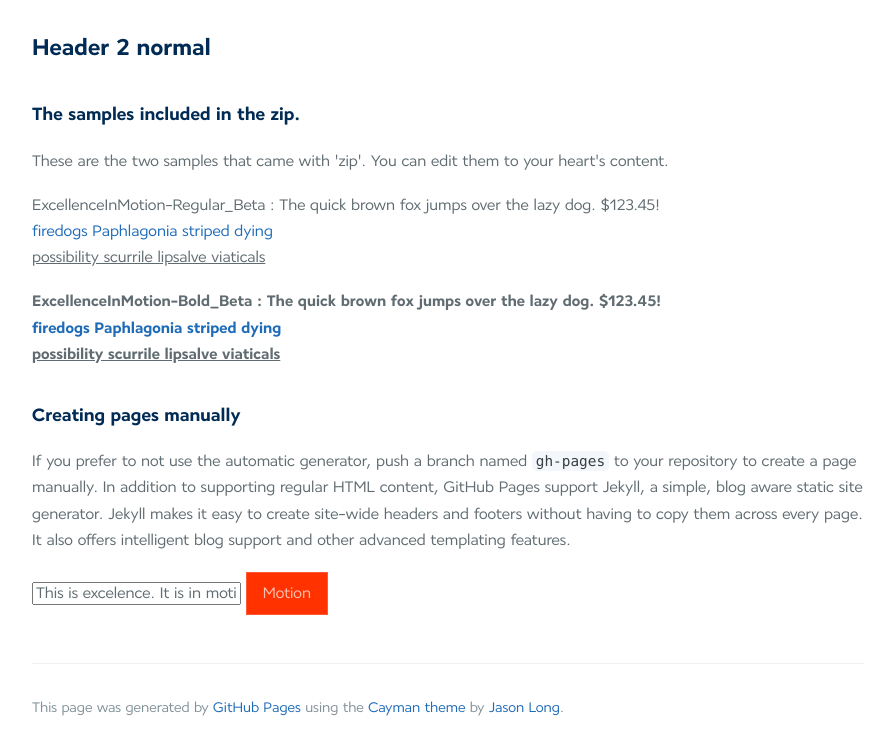
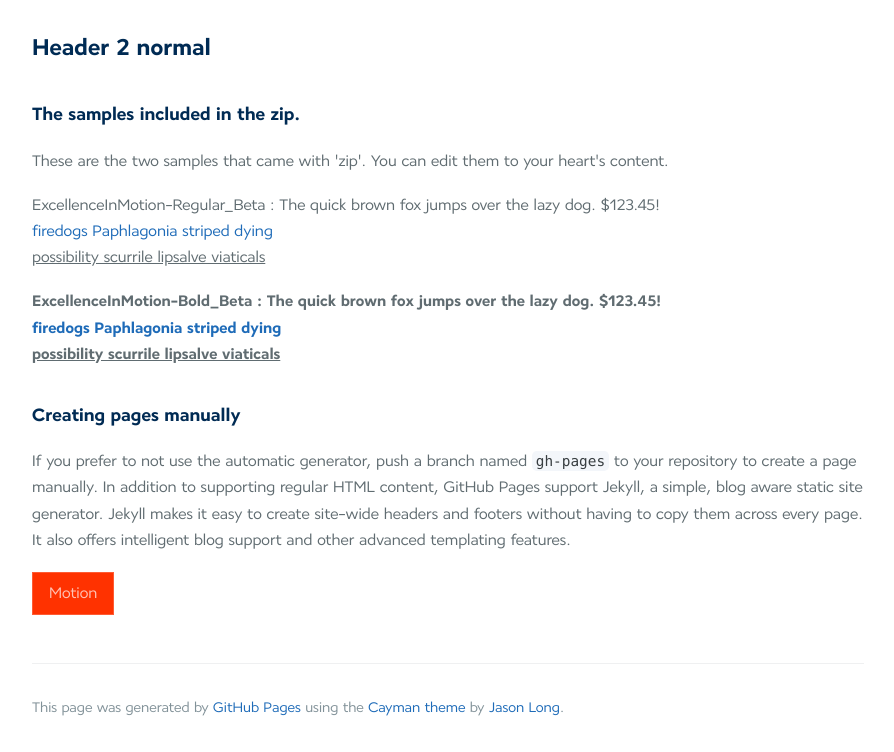
Before and after one commit to edjepetje/bw057.github.io, a plain HTML site: page index.html in a window 1280 px wide. Shown: the part 528-1280 px from the top of the page, without its empty margins (192-1086 px from the left). Drawn offline with Linux system fonts and the light colour scheme.

Commit message:
Update index.html

```diff
--- a/index.html
+++ b/index.html
@@ -42,7 +42,7 @@
       <input type="hidden" id="speed" name="speed" value="144">
       <input type="hidden" id="loop" name="loop" value="1">
       <input type="hidden" id="play" name="play" value="1">
-      <input type="text" id="text" name="text" value="This is excelence. It is in motion. THESE ARE ALL CAPS. THEY'RE IN MOTION TOO.">
+      <input type="hidden" id="text" name="text" value="...%20This%20is%20excelence.%20It%20is%20in%20motion.%20THESE%20ARE%20ALL%20CAPS.%20THEY'RE%20IN%20MOTION%20TOO.">
       <input type="submit" class="btn" value="Motion">
     </form>
 
```
